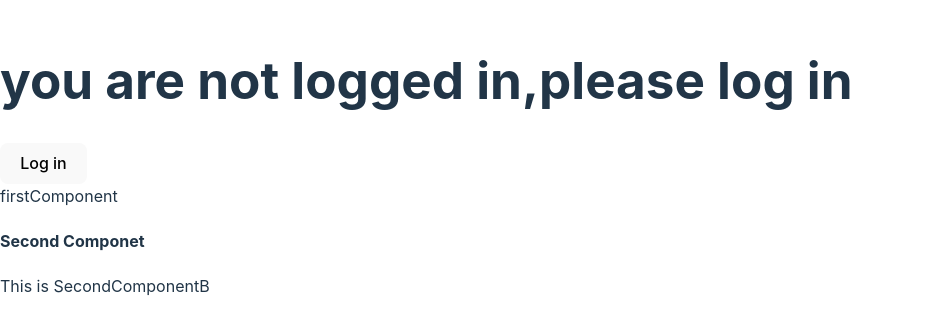
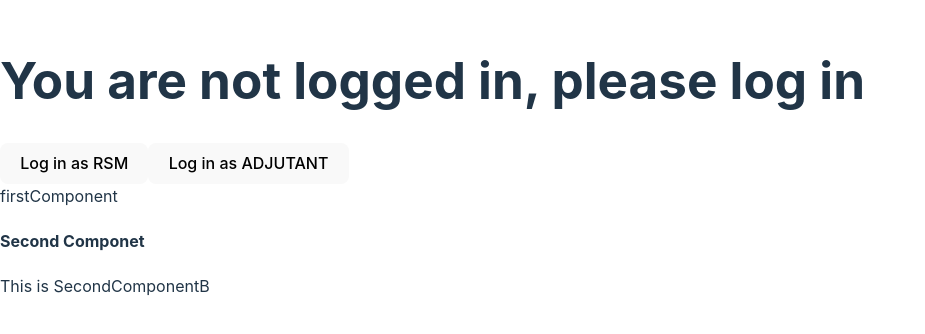
Before and after one commit to dammyolapaix/learning-react, a React (Vite) app: page / in a window 1280 px wide. Shown: the part 242-576 px from the top of the page, without its empty margins (0-925 px from the left). Built offline with nearby package versions, Linux system fonts and the light colour scheme.

Commit message:
adding role to the logging

```diff
--- a/src/App.jsx
+++ b/src/App.jsx
@@ -1,57 +1,54 @@
-import { useState } from "react";
-
+import React, { useState } from "react";
 import FirstComponent from "./components/FirstComponent";
 import SecondComponent from "./components/SecondComponent";
-import { userInfo } from "./data/user";
 
 function App() {
-  /**
-   * The userIsLoggedIn is the main variable. Inreact, state is immutable, that is, we can't change the value of a state.
-   *
-   * This is where the other variable come in (setUserIsLoggedIn). You can use it to change the main variable. For example, if the main variable is false, you can set (change) it to true.
-   */
-  const [userIsLoggedIn, setUserIsLoggedIn] = useState(false);
+  const [userRole, setUserRole] = useState(null);
 
-  const [user, setUser] = useState(null);
-
-  console.log(user);
-
-  //function to log in the user
-  const logginUser = () => {
-    setUser(userInfo);
-    // setUserIsLoggedIn(true);
+  const logInAsRSM = () => {
+    setUserRole("RSM");
   };
 
-  // function to log out the user
-  const logOutUser = () => {
-    setUser(null);
-    // setUserIsLoggedIn(false);
+  const logInAsAdjutant = () => {
+    setUserRole("ADJUTANT");
   };
 
-  console.log(userIsLoggedIn);
+  const logOut = () => {
+    setUserRole(null);
+  };
+
   return (
-    <>
-      {user !== null ? (
-        <>
-          <h1>you are logged in</h1>
-          <div className="">
-            <p>id: {user.id}</p>
-            <p>Name: {user.name}</p>
-            <p>email: {user.email}</p>
-            <p>age: {user.age}</p>
-            <p>occupation: {user.occupation}</p>
-          </div>
-          <button onClick={logOutUser}>Log out</button>
-        </>
-      ) : (
-        <>
-          <h1>you are not logged in,please log in </h1>
-          <button onClick={logginUser}>Log in</button>
-        </>
+    <div>
+      {userRole === "RSM" && (
+        <div>
+          <h1>Sorry, you can't access this information.</h1>
+          <button onClick={logOut}>Log out</button>
+        </div>
       )}
+
+      {userRole === "ADJUTANT" && (
+        <div>
+          <h1>You are logged in as ADJUTANT</h1>
+          <p>Admin-Only Content:</p>
+          <p>This content is visible only to ADJUTANT.</p>
+          <p>stateOfPol: "250ltrs"</p>
+          <p>MvmtOfTps: "Accra,Tema"</p>
+          <p>unitAccommodation: "250 units"</p>
+          <button onClick={logOut}>Log out</button>
+        </div>
+      )}
+
+      {userRole === null && (
+        <div>
+          <h1>You are not logged in, please log in</h1>
+          <button onClick={logInAsRSM}>Log in as RSM</button>
+          <button onClick={logInAsAdjutant}>Log in as ADJUTANT</button>
+        </div>
+      )}
+
       <FirstComponent />
       <SecondComponent />
-    </>
+    </div>
   );
 }
 
```
